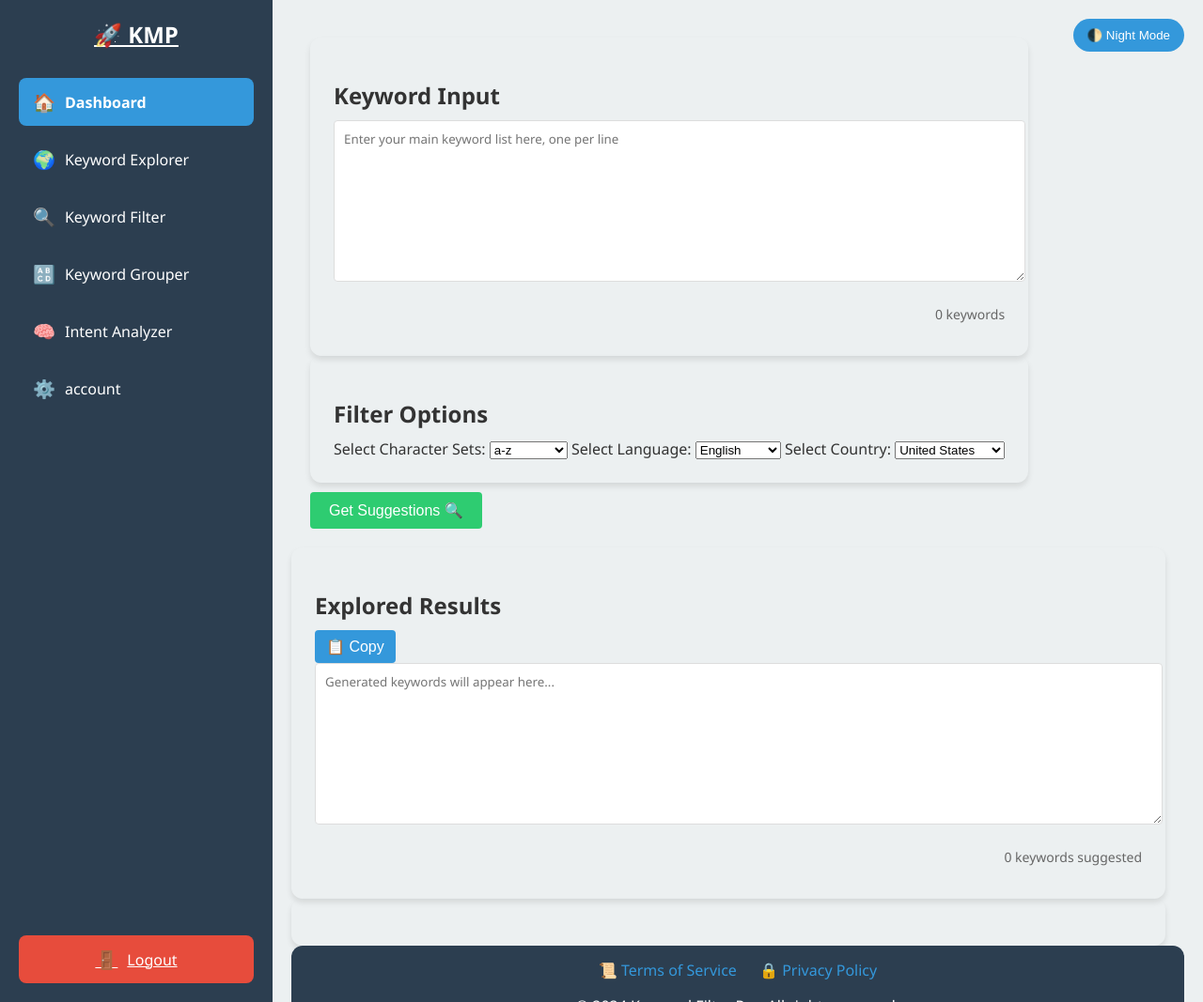
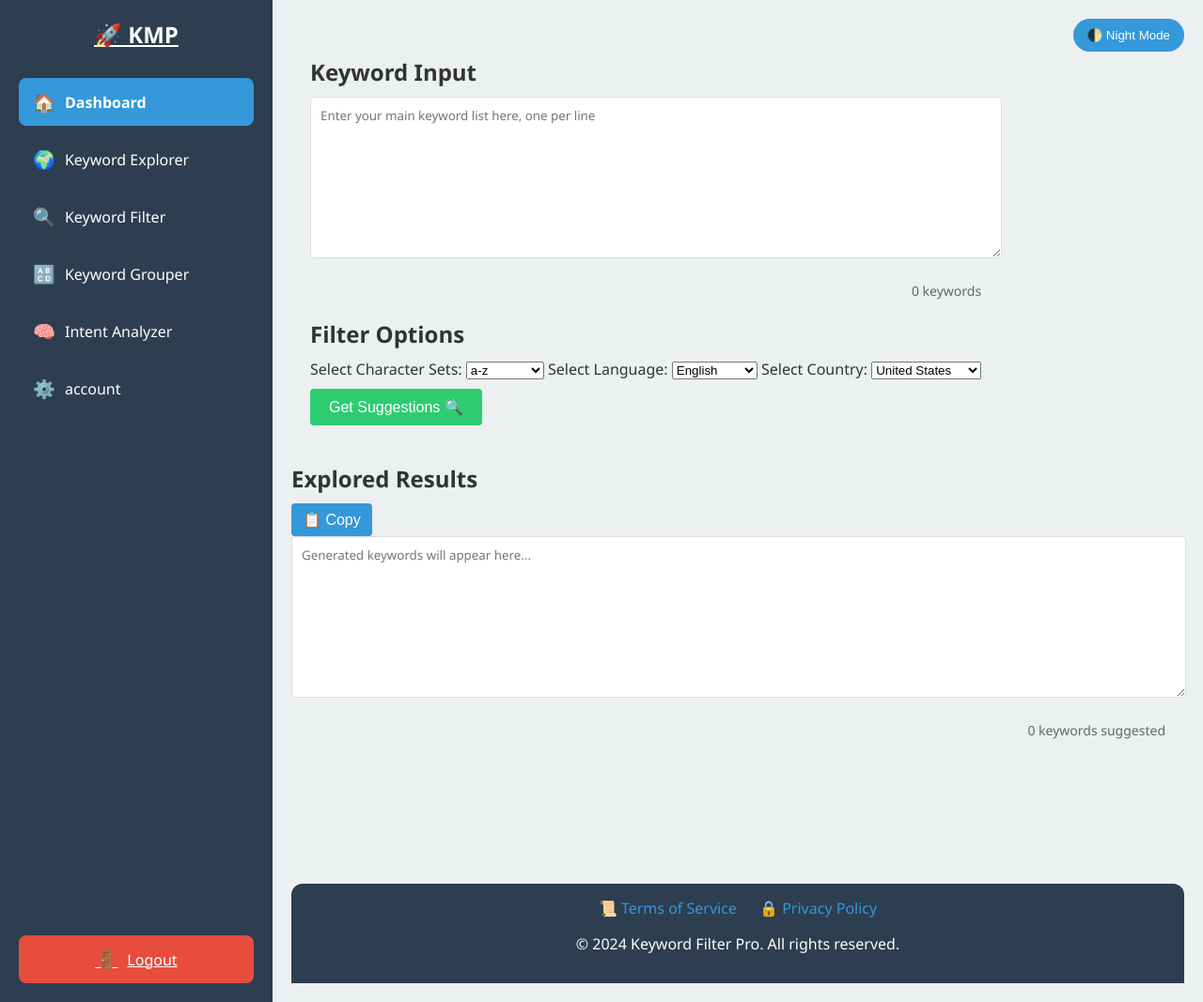
Before and after one commit to simowardi/Keyword-Mapper-Pro, a Flask app: page /keyword/keyword_explorer in a window 1280 px wide. Shown: the whole page at 94% size. Run offline with Flask 3, Linux system fonts and the light colour scheme; the visitor is signed in with stand-in values (Sample User, id 1).

Commit message:
update html explorer js & css

```diff
--- a/KMP/static/css/dashboard.css
+++ b/KMP/static/css/dashboard.css
@@ -252,8 +252,6 @@
     margin-right: 20px;
     flex-basis: 30%; /* Adjust width as necessary */
 	border-radius: 12px; /* Rounded corners */
-    padding: 25px; /* Padding inside box */
-    box-shadow: var(--box-shadow); /* Shadow from variables */
 }
 
 .filter-box h2 {
```
